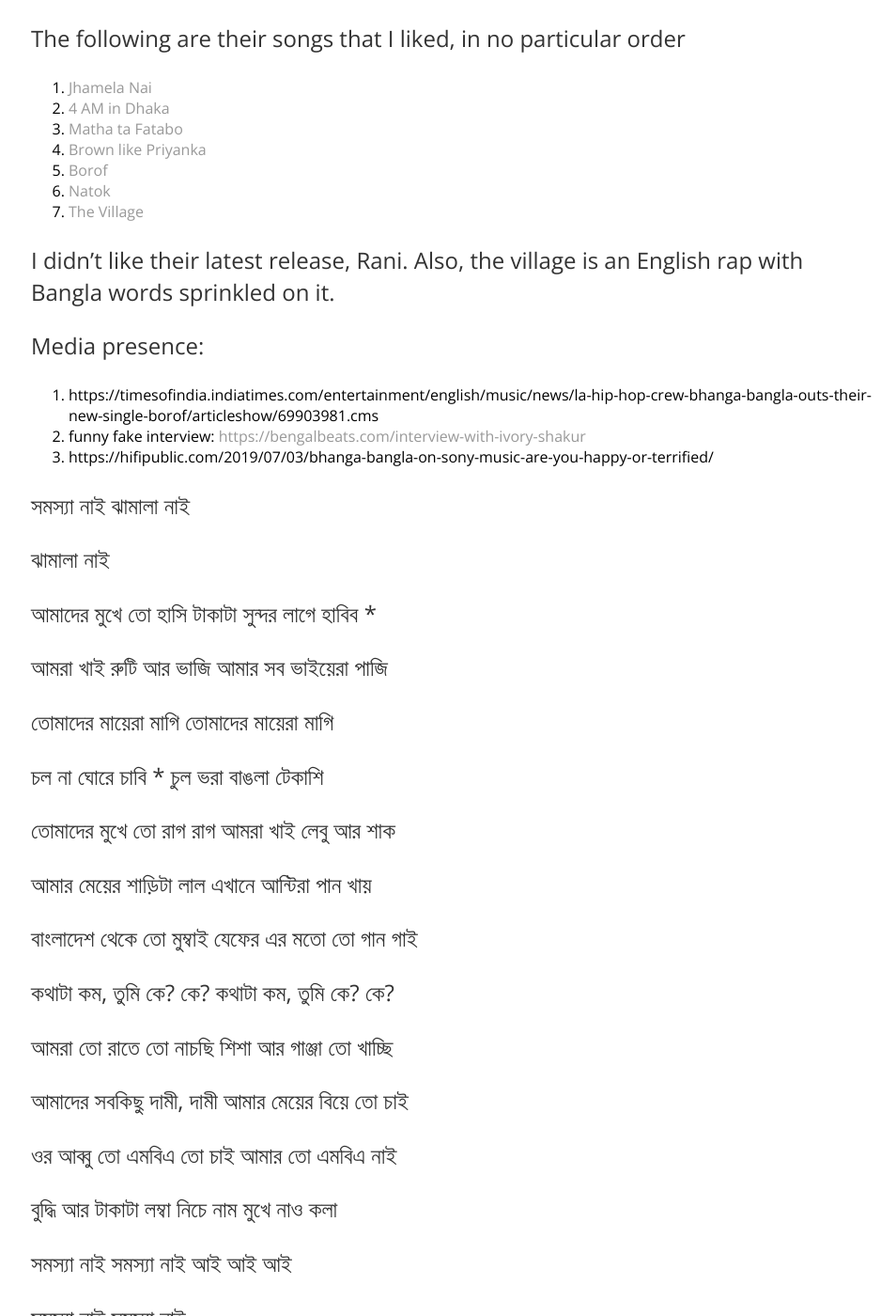
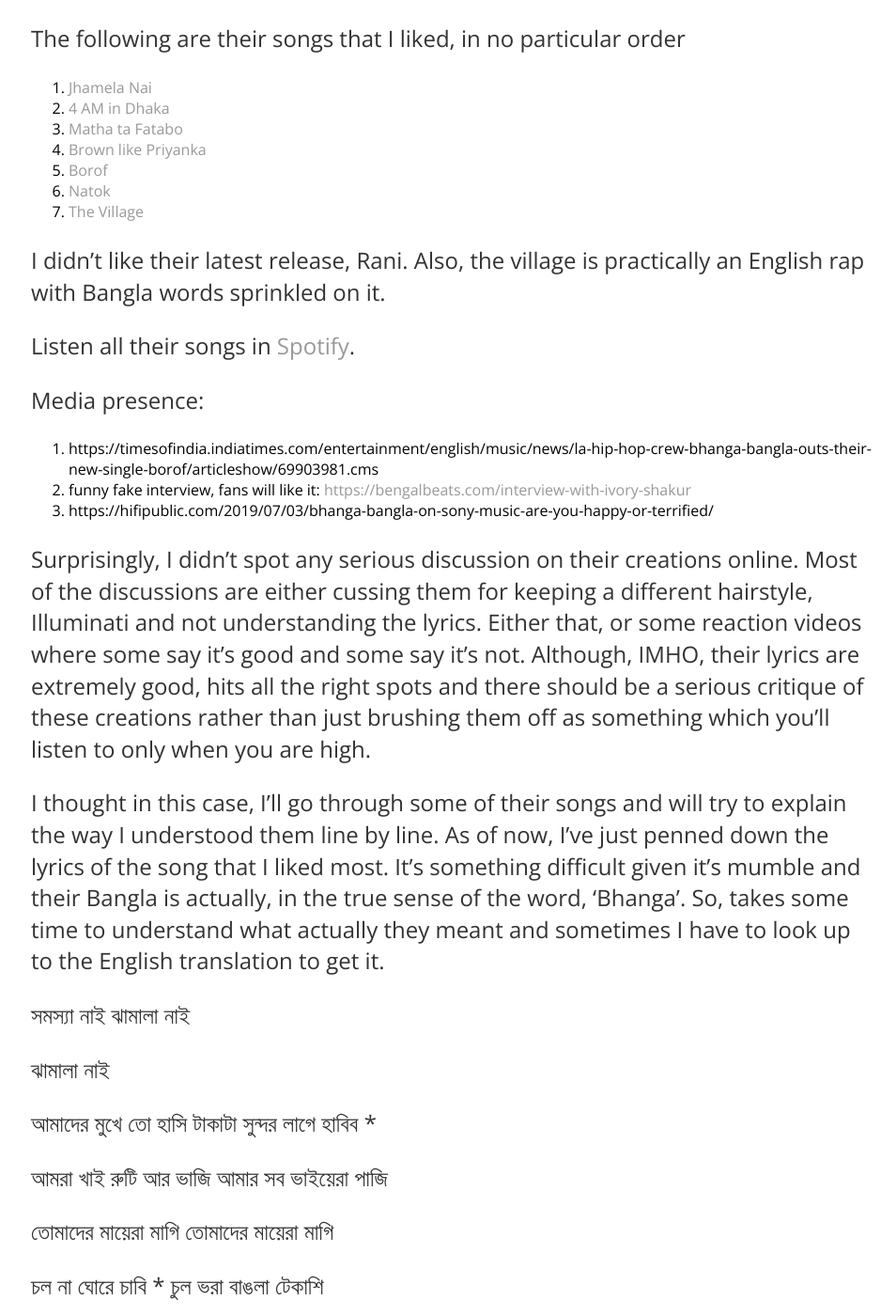
Before and after one commit to damnArin/damnArin.github.io, a Jekyll site: the page built from _posts/2020-06-28-Bhanga Bangla - Bangla Hiphop - Mumble Rap.md, in a window 1280 px wide and 1400 px high, scrolled down 4111 px. Shown: the whole window at 94% size, without its empty margins (159-1113 px from the left). Built offline with Jekyll 4.4.1, drawn with Linux system fonts in a browser that asks for light colours; comment, search, counter and statistics services are not loaded.

Commit message:
Update 2020-06-28-Bhanga Bangla - Bangla Hiphop - Mumble Rap.md

```diff
--- a/_posts/2020-06-28-Bhanga Bangla - Bangla Hiphop - Mumble Rap.md
+++ b/_posts/2020-06-28-Bhanga Bangla - Bangla Hiphop - Mumble Rap.md
@@ -65,12 +65,19 @@ The following are their songs that I liked, in no particular order
 6. [Natok](https://www.youtube.com/watch?v=GQquJmGTAaE)
 7. [The Village](https://www.youtube.com/watch?v=U51yciVvJq4)
 
-I didn't like their latest release, Rani. Also, the village is an English rap with Bangla words sprinkled on it.
+I didn't like their latest release, Rani. Also, the village is practically an English rap with Bangla words sprinkled on it.
+
+Listen all their songs in [Spotify](https://open.spotify.com/artist/3JME2t83KwX07EXNAuVeEK?si=uyqJ8ttTReCJ6fpDd8FsCQ).
 
 Media presence:
 1. https://timesofindia.indiatimes.com/entertainment/english/music/news/la-hip-hop-crew-bhanga-bangla-outs-their-new-single-borof/articleshow/69903981.cms
-2. funny fake interview: [https://bengalbeats.com/interview-with-ivory-shakur](https://bengalbeats.com/interview-with-ivory-shakur/)
+2. funny fake interview, fans will like it: [https://bengalbeats.com/interview-with-ivory-shakur](https://bengalbeats.com/interview-with-ivory-shakur/)
 3. https://hifipublic.com/2019/07/03/bhanga-bangla-on-sony-music-are-you-happy-or-terrified/
+
+Surprisingly, I didn't spot any serious discussion on their creations online. Most of the discussions are either cussing them for keeping a different hairstyle, Illuminati and not understanding the lyrics. Either that, or some reaction videos where some say it's good and some say it's not. Although, IMHO, their lyrics are extremely good, hits all the right spots and there should be a serious critique of these creations rather than just brushing them off as something which you'll listen to only when you are high.
+
+I thought in this case, I'll go through some of their songs and will try to explain the way I understood them line by line. As of now, I've just penned down the lyrics of the song that I liked most. It's something difficult given it's mumble and their Bangla is actually, in the true sense of the word, 'Bhanga'. So, takes some time to understand what actually they meant and sometimes I have to look up to the English translation to get it.
+
 
 সমস্যা নাই
 ঝামালা নাই
```
